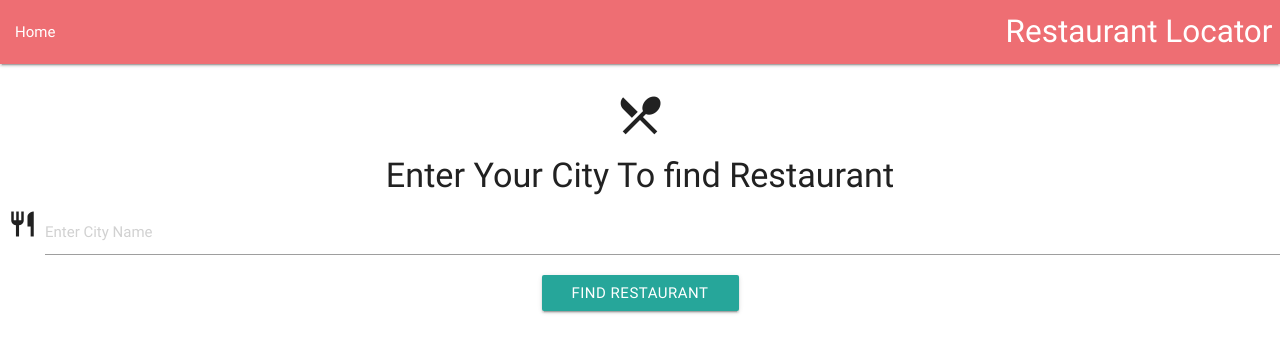
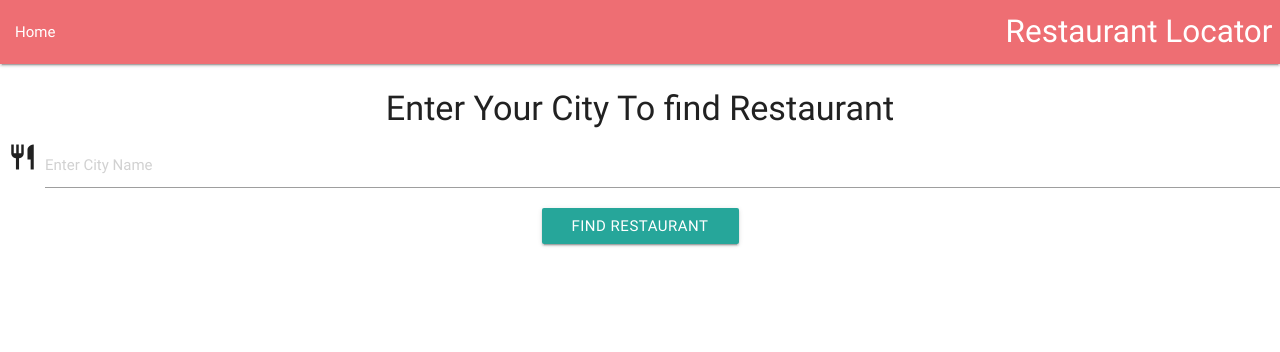
Before and after one commit to afzalriz304/RestaurantLocator, a plain HTML site: page index.html in a window 1280 px wide. Drawn offline with nearby package versions, Linux system fonts and the light colour scheme.

Commit message:
font issue

```diff
--- a/index.html
+++ b/index.html
@@ -30,7 +30,6 @@
 </nav>
 <div style="text-align:center; margin-top:2%">
 
-	<span><i class="material-icons prefix" style="font-size: 50px;">restaurant_menu</i></span>
 	<h4>Enter Your City To find Restaurant</h4>
 	<form>
 		<div class="input-field col s6">
```
